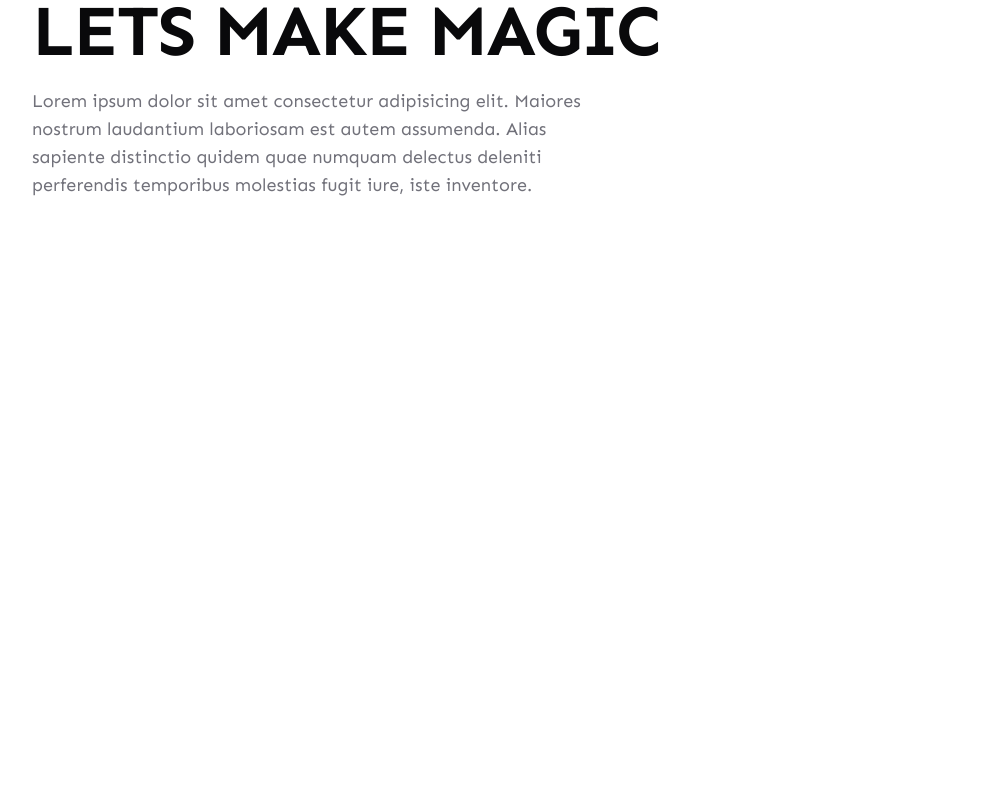
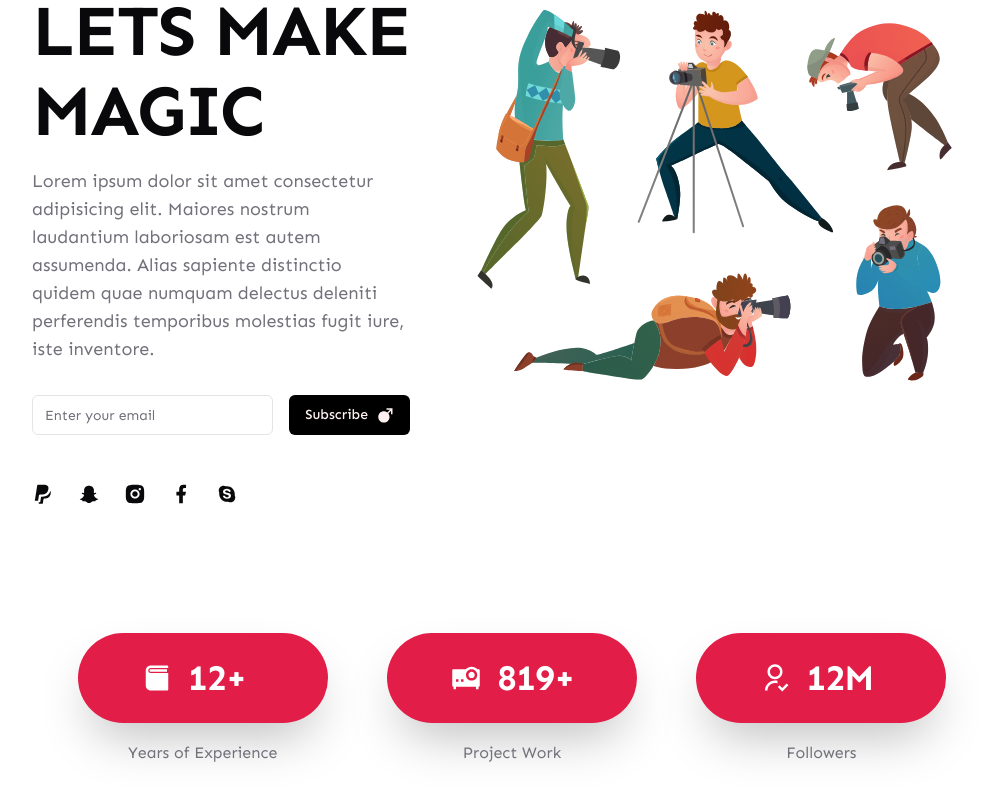
Before and after one commit to Ajosh-NyxBar/photograpy, a Next.js app: page / in a window 1280 px wide. Shown: the part 244-1044 px from the top of the page, without its empty margins (128-1111 px from the left). Built offline with nearby package versions, Linux system fonts and the light colour scheme.

Commit message:
add badge section:

```diff
--- a/app/globals.css
+++ b/app/globals.css
@@ -92,3 +92,7 @@
 .section-title{
   @apply text-4xl text-primary font-bold relative w-max flex items-center justify-between gap-x-3
 }
+
+.badge {
+  @apply z-10 w-[250px] flex px-16 h-[90px] bg-primary dark:backdrop-blur-[44px] shadow-2xl p-4 rounded-full items-center gap-x-4
+}
--- /dev/null
+++ b/components/Badge.jsx
@@ -0,0 +1,29 @@
+"use client";
+
+import React from "react";
+import CountUp from "react-countup";
+
+const Badge = ({
+  containerStyles,
+  icon,
+  endCountNum,
+  endCountText,
+  badgeText,
+}) => {
+  return (
+    <div className={`badge ${containerStyles}`}>
+      <div className="text-3xl text-white">{icon}</div>
+      <div className="flex items-center gap-x-2">
+        <div className="text-4xl leading-none font-bold text-white">
+          <CountUp end={endCountNum} delay={1} duration={4} />
+          {endCountText}
+        </div>
+        <div className="max-w-[70px] text-[15px] leading-none font-medium text-black ">
+          {badgeText}
+        </div>
+      </div>
+    </div>
+  );
+};
+
+export default Badge;
--- a/components/Hero.jsx
+++ b/components/Hero.jsx
@@ -1,4 +1,11 @@
 import React from "react";
+import { Input } from "./ui/input";
+import Link from "next/link";
+import { Button } from "./ui/button";
+import { RiBook3Fill, RiMenFill, RiProjector2Fill, RiUserFollowLine } from "react-icons/ri";
+import Social from "./Social";
+import HeroImage from "./HeroImage";
+import Badge from "./Badge";
 
 const Hero = () => {
   return (
@@ -7,7 +14,9 @@ const Hero = () => {
         <div className="flex justify-between gap-x-8">
           {/* Left side */}
           <div className="flex max-w-[800px] flex-col justify-center mx-auto xl:mx-0 text-center xl:text-left">
-            <div className="text-sm uppercase font-semibold mb-4 text-primary tracking-[4px]">PHOTOGRAPHY</div>
+            <div className="text-sm uppercase font-semibold mb-4 text-primary tracking-[4px]">
+              PHOTOGRAPHY
+            </div>
             <h1 className="h1 uppercase">Lets make magic</h1>
             <p className="subtitle max-w-[590px] mt-4 mx-auto xl:mx-0">
               Lorem ipsum dolor sit amet consectetur adipisicing elit. Maiores
@@ -15,9 +24,84 @@ const Hero = () => {
               distinctio quidem quae numquam delectus deleniti perferendis
               temporibus molestias fugit iure, iste inventore.
             </p>
+            {/* SUB BUTTON */}
+            <div className="flex flex-col gap-y-3 md:flex-row gap-x-3 mx-auto xl:mx-0 mb-12">
+              <div className="flex w-full gap-x-4">
+                <label className="sr-only" htmlFor="email">
+                  EMAIL
+                </label>
+                <Input type="email" id="email" placeholder="Enter your email" />
+                <Link href="./contact">
+                  <Button className="gap-x-2 bg-black">
+                    Subscribe <RiMenFill size={18} />{" "}
+                  </Button>
+                </Link>
+              </div>
+            </div>
+
+            {/* SOSIAL */}
+            <Social
+              containerStyles="flex gap-x-6 mx-auto xl:mx-0"
+              iconStyles="text-foreground text-[22px] hover:text-primary transition-all duration-300"
+            />
           </div>
           {/* Banner Img */}
-          <div className="hidden xl:flex relative">Banner</div>
+          <div className="hidden xl:flex relative">
+            <HeroImage
+              imgSrc="/about/photography.svg"
+              containerStyles="w-[550px] h-[475px] bg-no-repeat relative bg-bottom"
+            />
+          </div>
+        </div>
+
+        {/* BAdge */}
+        <div className="py-24 sm:py-32">
+          <div className="mx-auto max-w-7xl px-6 lg:px-8">
+            <dl className="grid grid-cols-1 gap-x-8 gap-y-16 text-center lg:grid-cols-3">
+              {/* B1 */}
+              <div className="mx-auto flex max-w-xs flex-col gap-y-4">
+                <dt className="text-base leading-7 text-muted-foreground">
+                  Years of Experience
+                </dt>
+                <dd className="order-first text-3xl font-semibold tracking-tight text-gray-900 sm:text-5xl ">
+                  <Badge
+                  icon={<RiBook3Fill />}
+                  endCountNum={12}
+                  endCountText="+"
+                  badgeText=''
+                  />
+                </dd>
+              </div>
+              {/* B2 */}
+              <div className="mx-auto flex max-w-xs flex-col gap-y-4">
+                <dt className="text-base leading-7 text-muted-foreground">
+                  Project Work
+                </dt>
+                <dd className="order-first text-3xl font-semibold tracking-tight text-gray-900 sm:text-5xl ">
+                  <Badge
+                  icon={<RiProjector2Fill />}
+                  endCountNum={819}
+                  endCountText="+"
+                  badgeText=''
+                  />
+                </dd>
+              </div>
+              {/* B3 */}
+              <div className="mx-auto flex max-w-xs flex-col gap-y-4">
+                <dt className="text-base leading-7 text-muted-foreground">
+                  Followers
+                </dt>
+                <dd className="order-first text-3xl font-semibold tracking-tight text-gray-900 sm:text-5xl ">
+                  <Badge
+                  icon={<RiUserFollowLine />}
+                  endCountNum={12}
+                  endCountText="M"
+                  badgeText=''
+                  />
+                </dd>
+              </div>
+            </dl>
+          </div>
         </div>
       </div>
     </section>
--- /dev/null
+++ b/components/HeroImage.jsx
@@ -0,0 +1,15 @@
+import Image from 'next/image'
+import React from 'react'
+
+const HeroImage = ({containerStyles, imgSrc}) => {
+  return (
+    <div className={`${containerStyles}`}>
+      <Image
+      src={imgSrc} fill priority
+      alt=''
+      />
+    </div>
+  )
+}
+
+export default HeroImage
```
